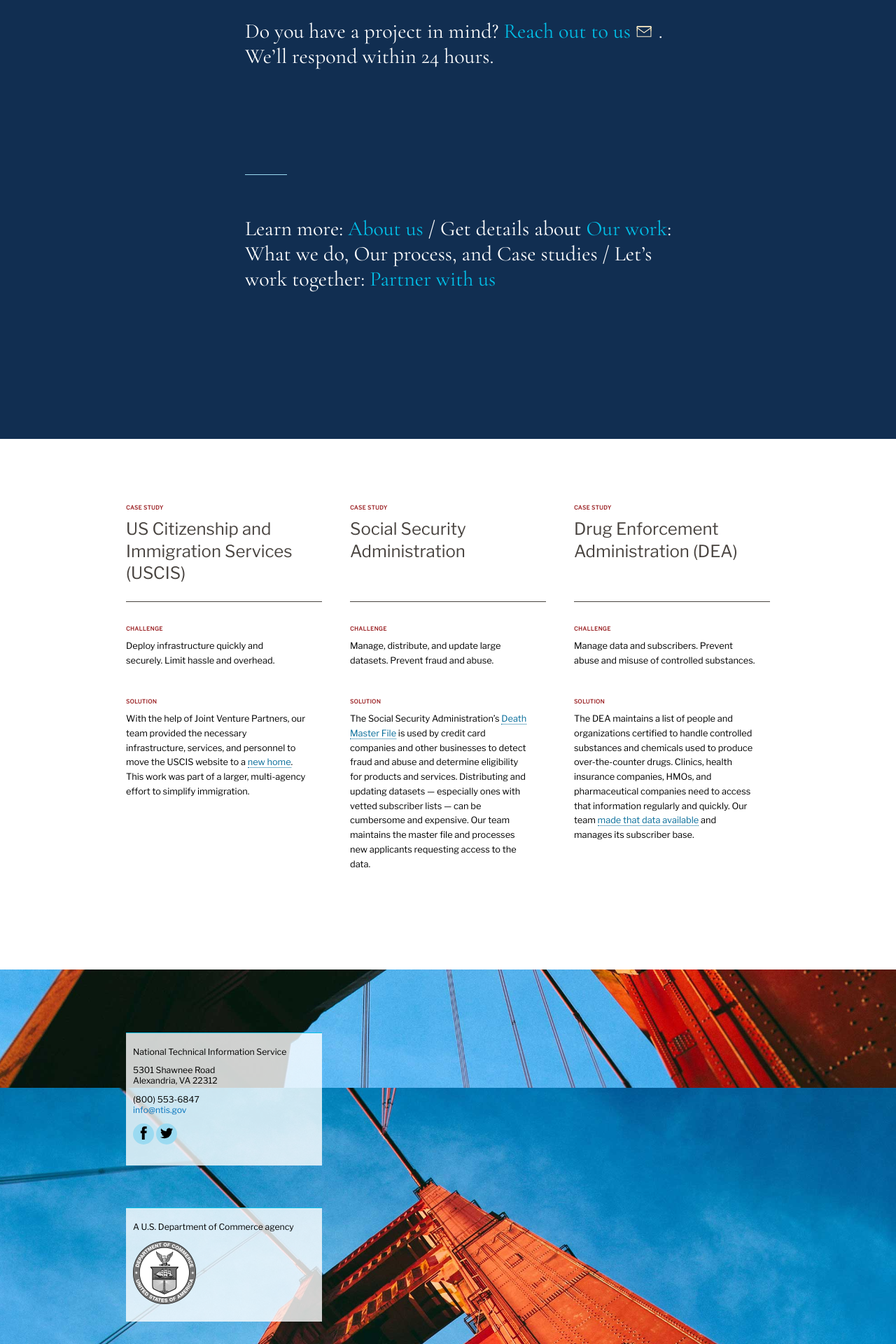
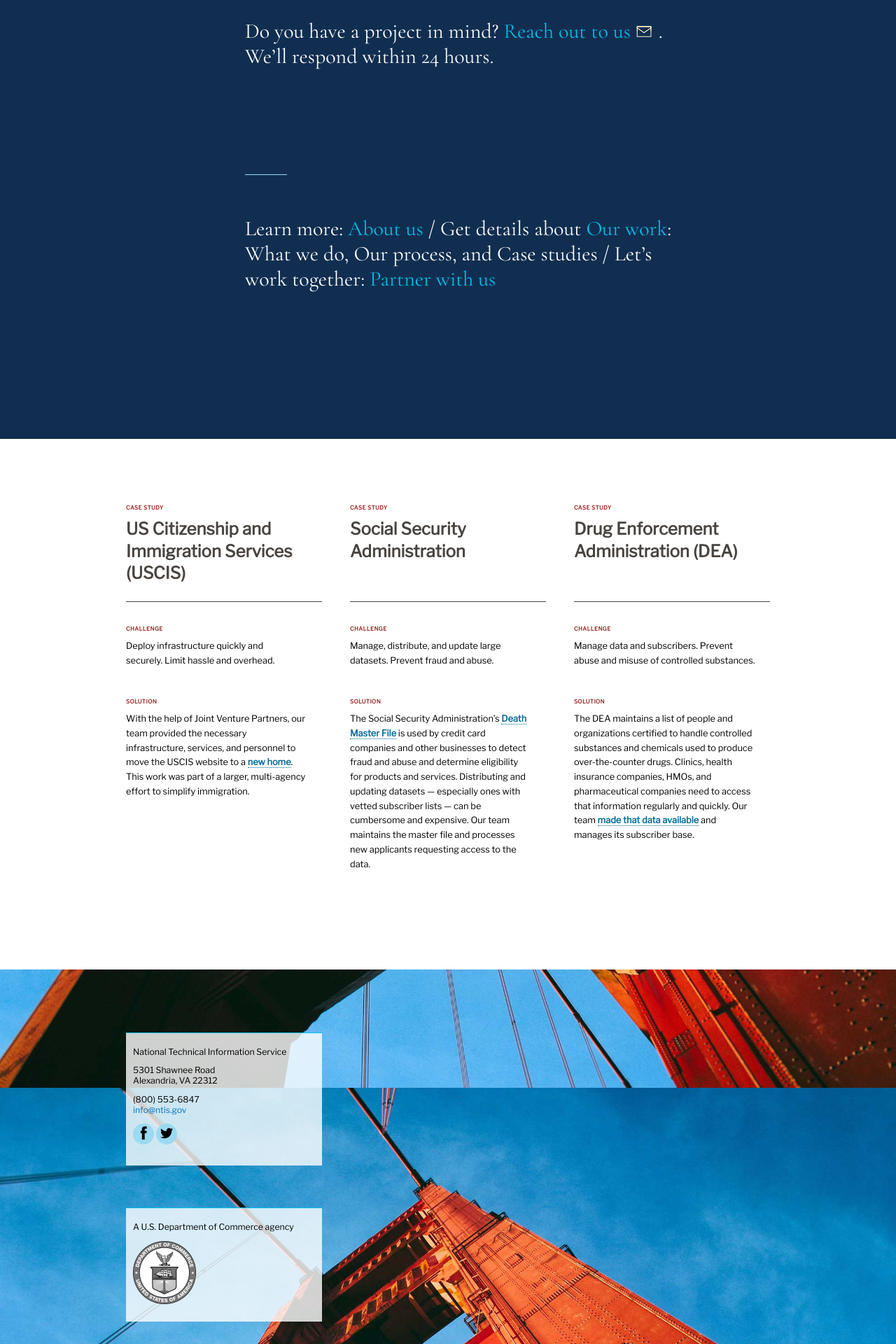
Before and after one commit to 18F/ntis-gov, a Jekyll site: the page built from our_work/index.md, in a window 1280 px wide. Shown: the part 2046-3966 px from the top of the page at 70% size. Built offline with Jekyll 4.4.1, drawn with Linux system fonts in a browser that asks for light colours.

Commit message:
tweaked typography

```diff
--- a/css/main.scss
+++ b/css/main.scss
@@ -311,7 +311,7 @@
 .case-studies section h3 {
   min-height: 5em;
   align-self: flex-start;
-  font: 400 1.5em/1.325 $sans-serif;
+  font: 600 1.5em/1.325 $sans-serif;
   color: $gray-warm-dark;
   padding-bottom: .5em;
   margin-bottom: 1em;
@@ -321,14 +321,19 @@
 
 }
 .case-studies section p {
-  font: 300 .8em/1.625 $sans-serif;
+  font: 400 .8em/1.625 $sans-serif;
   margin-bottom: 1.5em;
   min-height: 4em;
   align-self: flex-start;
   word-wrap: break-word;
   padding-right: 20px;
+  // text-rendering: optimizeLegibility;
+  // text-rendering: geometricPrecision;
+  font-smooth: always;
+  font-smoothing: antialiased;
+  -moz-font-smoothing: antialiased;
   -webkit-font-smoothing: antialiased;
-  -webkit-font-smoothing: antialiased;
+  -webkit-font-smoothing: subpixel-antialiased;
 }
 .case-studies section p.eyebrow {
   text-transform: uppercase;
@@ -459,7 +464,7 @@
 // Styles for 3-col case studies
 .case-studies a {
   color: $primary-alt-darkest;
-  font-weight: 500;
+  font-weight: 600;
   border-bottom: 1px dotted $primary-alt-darkest;
 }
 .case-studies a:hover {
```
